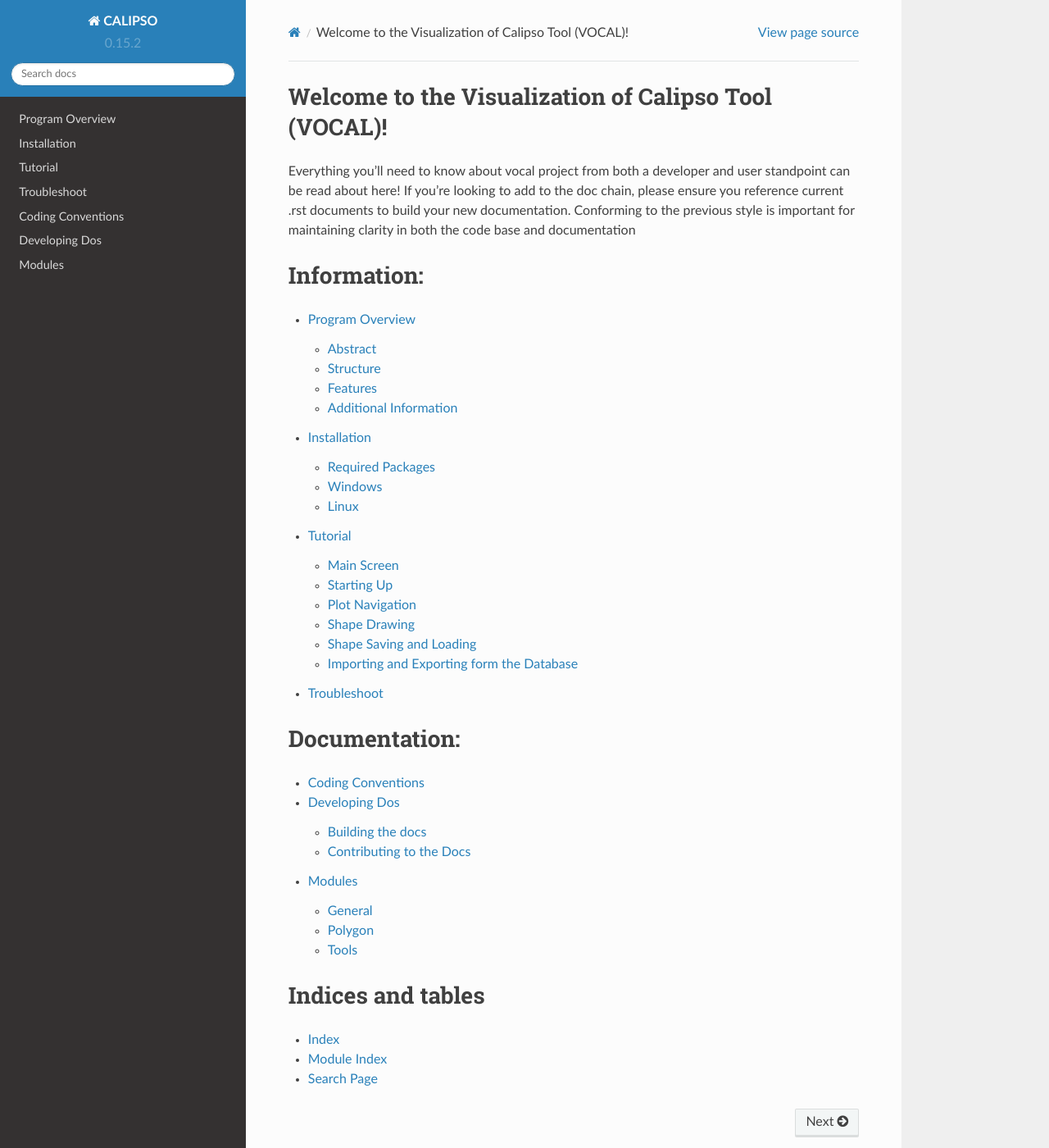
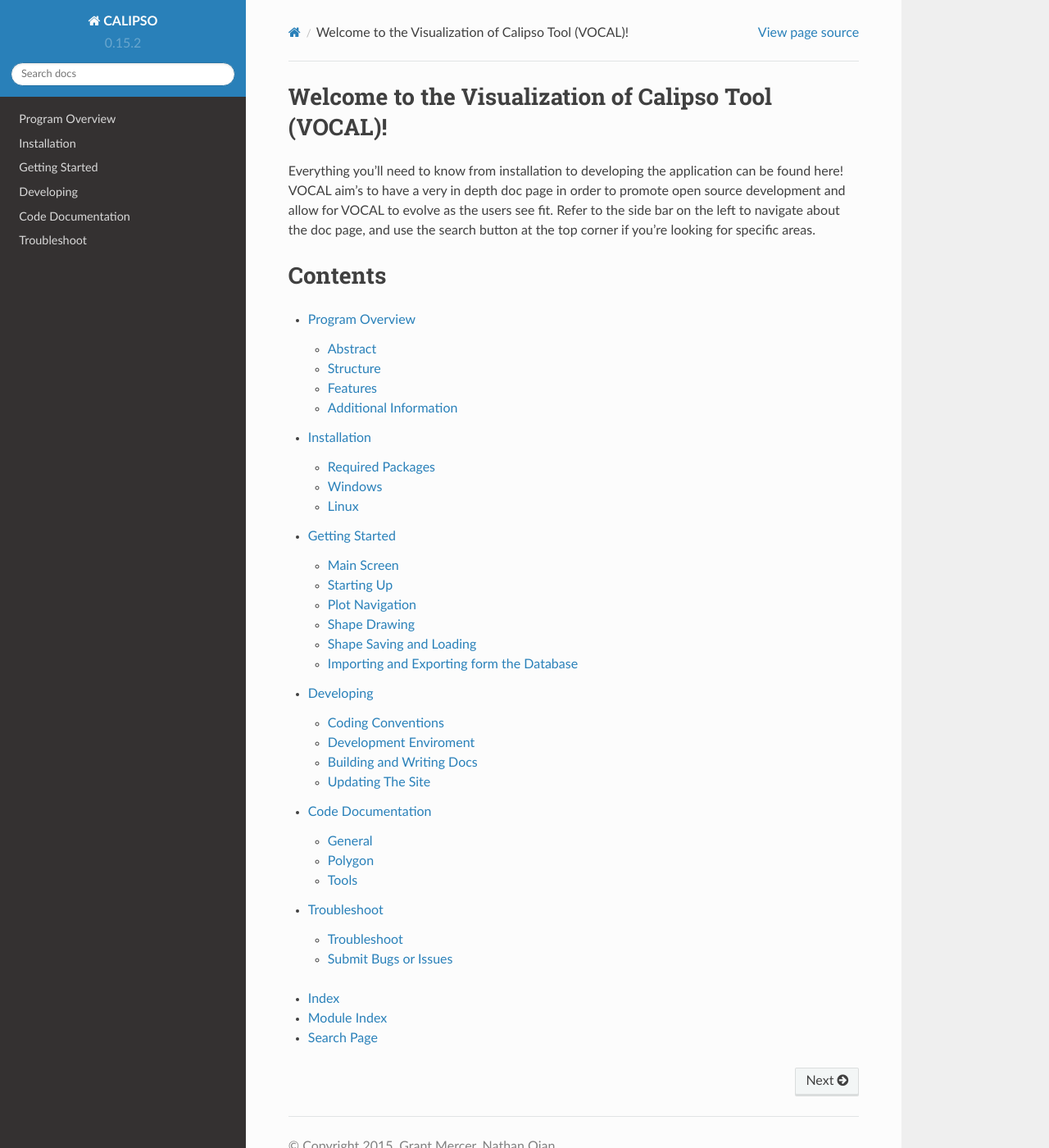
Before and after one commit to NASA-DEVELOP/VOCAL, a Sphinx documentation site: the page built from docs/source/index.rst, in a window 1280 px wide and 1400 px high. Shown: the whole window at 82% size. Built offline with Sphinx 7.4.7 and the Read the Docs theme 2.0.0, drawn with Linux system fonts in a browser that asks for light colours.

Commit message:
new doc structure

```diff
--- a/docs/source/buildingdocs.rst
+++ b/docs/source/dev/docs.rst
@@ -1,5 +1,5 @@
 =====================================
-Developing Dos
+Building and Writing Docs
 =====================================
 
 One of the most important aspects of writing *good* software is clarity and readability. We hope as other developers find themselves tasked with improving this tool, documentation is also held to as high a standard as Nathan and I do.
--- /dev/null
+++ b/docs/source/dev/enviroment.rst
@@ -0,0 +1,4 @@
+Development Enviroment
+======================================
+
+stuff
--- /dev/null
+++ b/docs/source/dev/site.rst
@@ -0,0 +1,4 @@
+Updating The Site
+=======================
+
+stuff
--- a/docs/source/doc/modules.rst
+++ b/docs/source/doc/modules.rst
@@ -1,5 +1,5 @@
 =========================
-Modules
+Code Documentation
 =========================
 
 The application is broken up into a number of modules, *general*, *polygon*, and *tools*.
--- a/docs/source/index.rst
+++ b/docs/source/index.rst
@@ -6,10 +6,11 @@
 Welcome to the Visualization of Calipso Tool (VOCAL)!
 ============================================================
 
-Everything you'll need to know about vocal project from both a developer and user standpoint can be read about here! If you're looking to add to the doc chain, please ensure you reference current .rst documents to build your new documentation. Conforming to the previous style is important for maintaining clarity in both the code base and documentation
+Everything you'll need to know from installation to developing the application can be found here! VOCAL aim's to have a very in depth doc page in order to promote open source development and allow for VOCAL to evolve as the users see fit. Refer to the side bar on the left to navigate about the doc page, and use the search button at the top corner if you're looking for specific areas.
 
-Information:
-=============
+
+Contents
+============
 
 .. toctree::
    :maxdepth: 2
@@ -17,20 +18,17 @@ Information:
    overview
    installation
    tutorial
-   troubleshoot
-
-Documentation:
-==============
-
-.. toctree::
+   dev/developing
+   doc/modules
+   trouble/trouble
+..
+   .. toctree::
    :maxdepth: 2
 
-   conventions
-   buildingdocs
-   doc/modules
 
-Indices and tables
-==================
+..
+   Indices and tables
+   ==================
 
 * :ref:`genindex`
 * :ref:`modindex`
--- a/docs/source/troubleshoot.rst
+++ b/docs/source/trouble/faq.rst
@@ -23,7 +23,7 @@ Troubleshoot
 
 > ccplot's setup.py build cannot find HdfEosDef.h
 
-  This is an error due to the setup.py script not being comprehensive, the solution is covered in the :doc:`installation` instructions for Linux. You can also read about why you get this issue on the github bug tracker for ccplot `here[1]`_
+  This is an error due to the setup.py script not being comprehensive, the solution is covered in the :doc:`../installation` instructions for Linux. You can also read about why you get this issue on the github bug tracker for ccplot `here[1]`_
 
 .. _here: http://www.pythonware.com/products/pil/
 .. _here[1]: https://github.com/peterkuma/ccplot/issues/1
--- /dev/null
+++ b/docs/source/trouble/issuetracker.rst
@@ -0,0 +1,4 @@
+Submit Bugs or Issues
+==============================
+
+stuff
--- a/docs/source/tutorial.rst
+++ b/docs/source/tutorial.rst
@@ -1,5 +1,5 @@
 =====================
-Tutorial
+Getting Started
 =====================
 
 This tutorial provides an overview on how to use the CALIPSO Visualization
```
Also changed, not shown: other parts of docs/source/doc/modules.rst (+3 -0 lines), other parts of docs/source/trouble/faq.rst (+1 -1 lines), docs/source/dev/developing.rst (added, +13 -0 lines), docs/source/trouble/trouble.rst (added, +11 -0 lines), docs/source/dev/conventions.rst (renamed from docs/source/conventions.rst), 2 other files.
